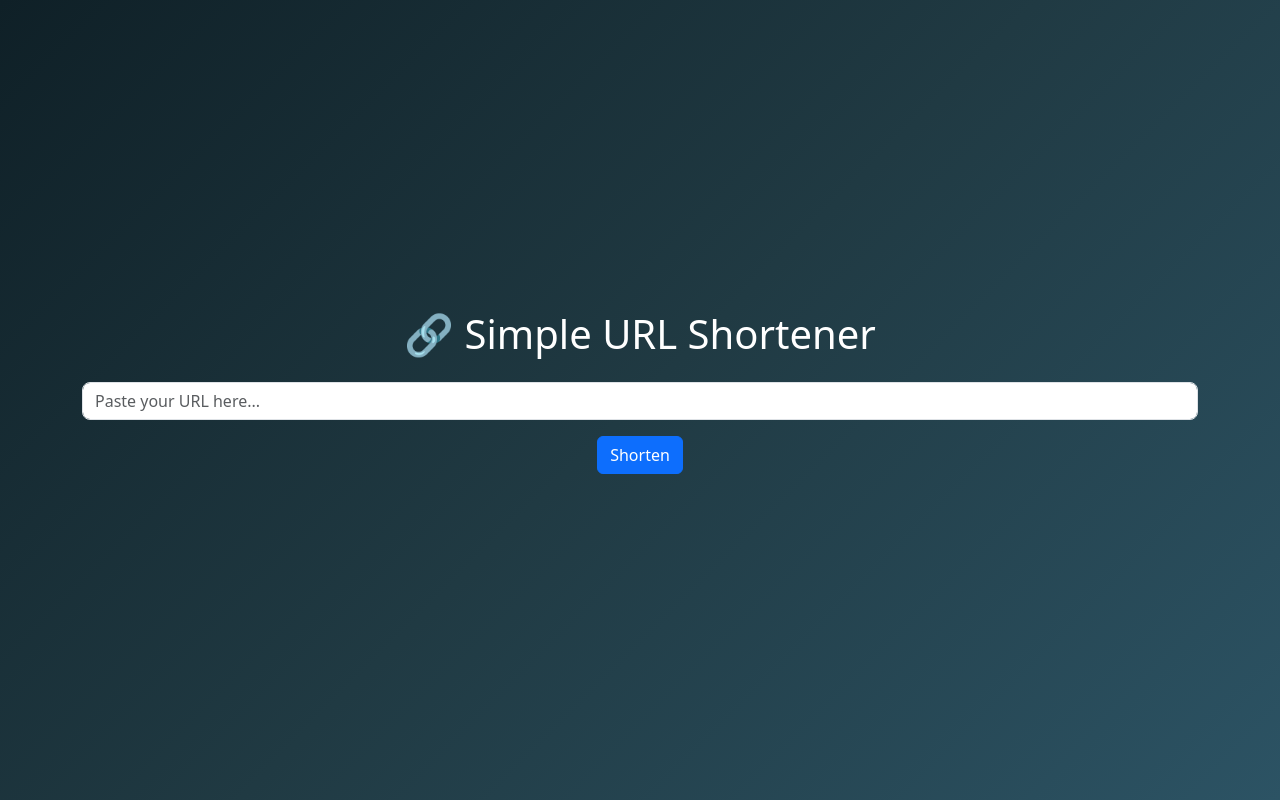
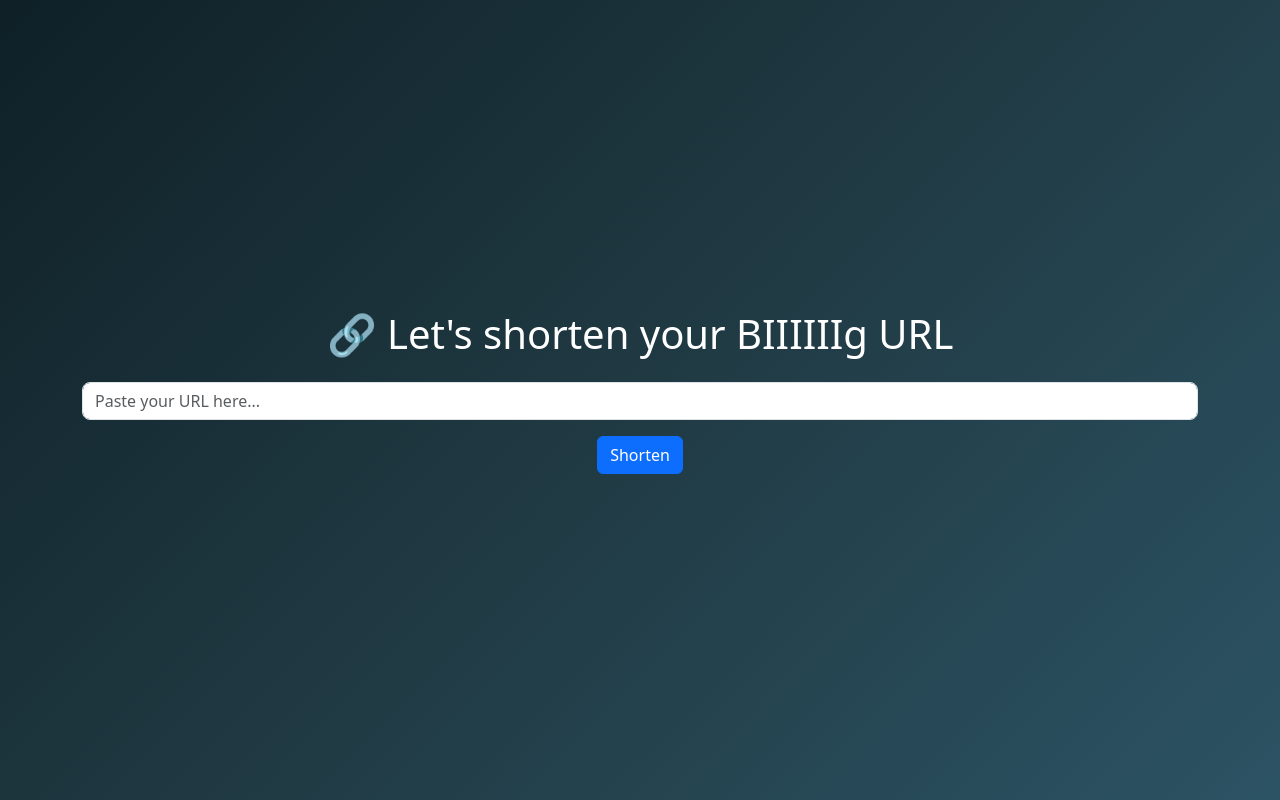
Before and after one commit to niteshk727/YourShortURL, a plain HTML site: page index.html in a window 1280 px wide. Drawn offline with nearby package versions, Linux system fonts and the light colour scheme.

Commit message:
changed page showcase title

```diff
--- a/index.html
+++ b/index.html
@@ -9,7 +9,7 @@
 </head>
 <body class="bg-dark text-white d-flex flex-column justify-content-center align-items-center vh-100">
   <div class="container text-center">
-    <h1 class="mb-4 animate__animated animate__fadeInDown">🔗 Simple URL Shortener</h1>
+    <h1 class="mb-4 animate__animated animate__fadeInDown">🔗 Let's shorten your BIIIIIIg URL</h1>
     <input type="url" id="urlInput" class="form-control mb-3" placeholder="Paste your URL here..." />
     <button class="btn btn-primary mb-3" onclick="shortenURL()">Shorten</button>
 
```
